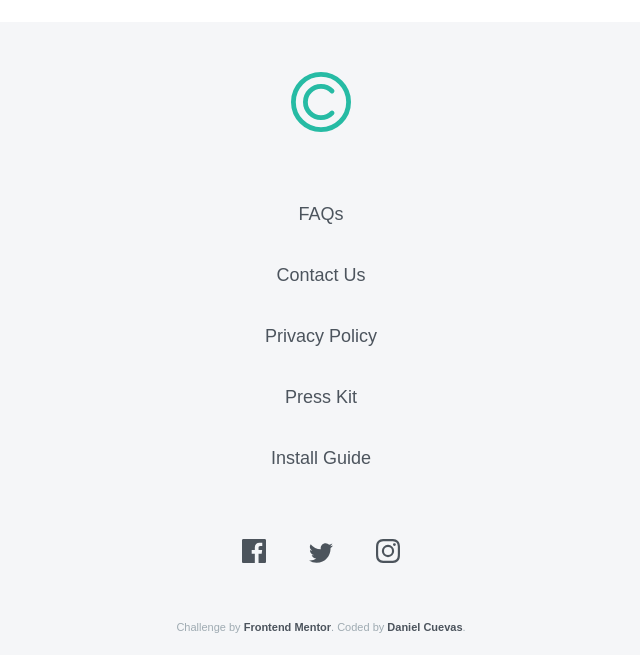
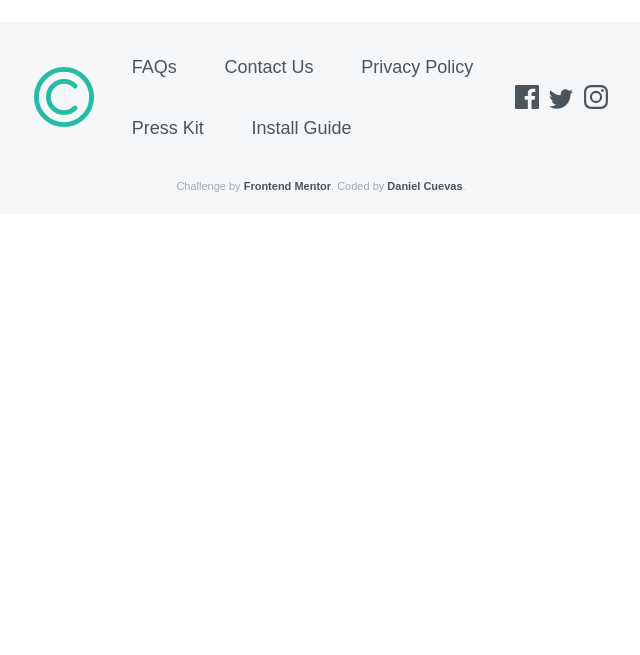
Before and after one commit to dcuevasdev/clipboard-landing-page, a plain HTML site: page index.html in a window 1280 px wide. Shown: the part 4166-4821 px from the top of the page, without its empty margins (319-959 px from the left). After the commit the page ends 4380 px from the top, so only its background shows below. Drawn offline with Linux system fonts and the light colour scheme; a web font is replaced by a local one.

Commit message:
Estilos en tablet para el footer

```diff
--- a/sas/tablet.scss
+++ b/sas/tablet.scss
@@ -32,3 +32,36 @@
     padding: 10px;
   }
 }
+
+.footer {
+  &_social {
+    display: flex;
+    justify-content: space-evenly;
+    align-items: center;
+    padding: 15px 0;
+    figure {
+      margin: 0;
+      img {
+        margin: 0;
+      }
+    }
+    &-nav {
+      width: 360px;
+      margin: 0 15px 0 30px;
+      text-align: left;
+      li {
+        display: inline-block;
+        margin-right: 45px;
+      }
+      li:nth-child(3) {
+        margin: 0;
+      }
+    }
+    &-networks {
+      margin: 0;
+      a {
+        margin-right: 8px;
+      }
+    }
+  }
+}
```
Also changed, not shown: css/tablet.css.
